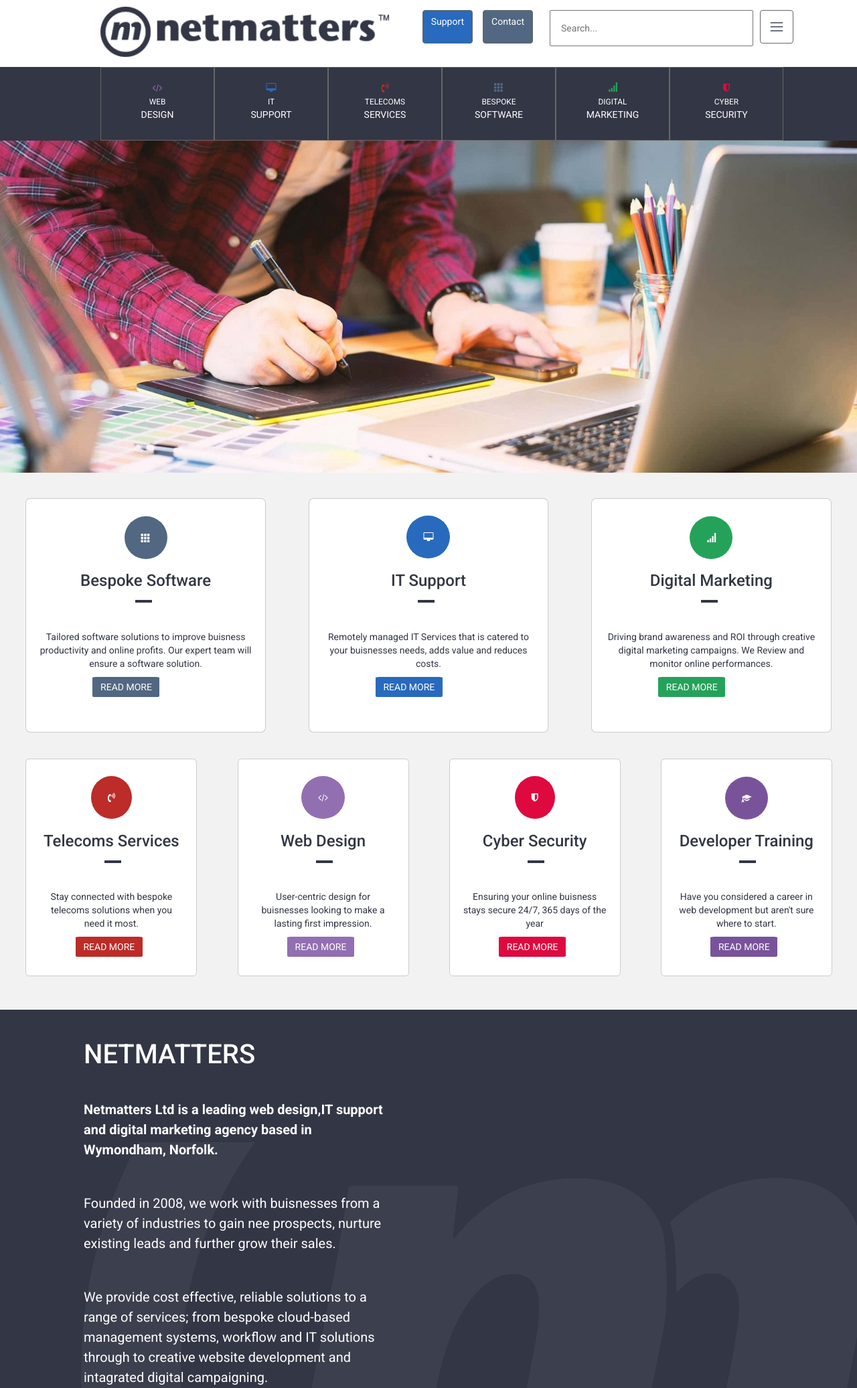
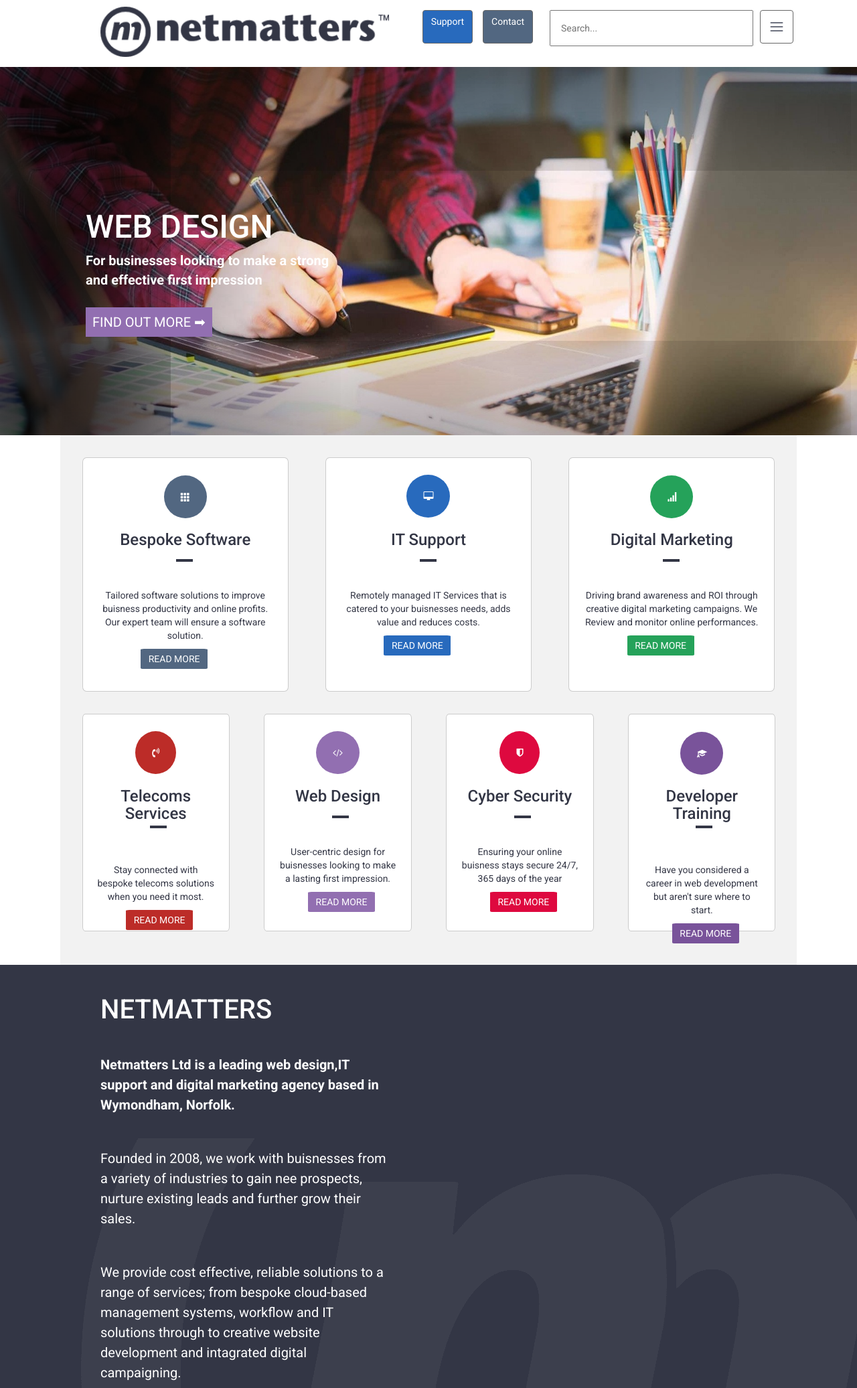
Before and after one commit to David-Every/Html-Css-Javascript-PHP-Reflection, a PHP site: page /html/index.html in a window 1280 px wide; the page is wider, and only the part inside the window is pictured. Shown: the top 2073 px of that part at 67% size. Run offline with PHP 8.4, Linux system fonts and the light colour scheme.

Commit message:
Sorts out padding on all elements adds carousel shadow

```diff
--- a/html/index.html
+++ b/html/index.html
@@ -141,7 +141,21 @@
 
     <body>
         <!-- <h1>Carousel images here</h1> Remove this when carousel is in -->
+        <!-- <div class = "top-img"> -->
+        <div class ="carousel-container">
+            <div>
                 <img class = "carousel" src="../img/Carousel images/web_design_slide_1.jpg" alt="Designing a website">
+                <div class = "shadow"> </div>
+                <div class ="carousel-overlay">
+                    <h1>Web Design</h1>
+                    <p> For businesses looking to make a strong and effective first impression</p>
+                    <a>Find out More &#10145; </a>
+                </div>
+            </div>
+
+        </div>
+
+        <!-- </div> -->
           <!-- Cards -->
         <div class = "card-nav">
             <div class = "row-1" >
@@ -314,6 +328,7 @@
     </body>
     <footer>
         <!-- Find a way to turn this on and off, with @media in scss -->
+    <div class = footer-container>
         <div class = "footer-web-design">
             <div class ="f-img-t" > </div>
             <div class = "color-overlay"></div>
@@ -357,7 +372,7 @@
                     <ul>
                         <li><a href = "#">Sitemap</a></li>
                         <li>Copyright Netmatters Ltd. 2020</li>
-                    <li>All rights reserved</li>
+                        <li>All rights reserved.</li>
                     </ul>
                 </div><!--/Website-->
 
@@ -379,5 +394,6 @@
                 <img class ="f-img" src = "../img/Footer-imgs/qms_hover.jpg" alt = "QMS">
                 <img class ="f-img" src = "../img/Footer-imgs/norfolk_charter_hover.jpg" alt ="Norfolk Carbon Charter Silver 2017">
             </div>
+    </div>
     </footer>
 </html>
--- a/scss/Cards/_news.scss
+++ b/scss/Cards/_news.scss
@@ -24,6 +24,8 @@
 }
 
 .news-container{
+    margin-left:6.5%;
+    margin-right:6.5%;
     & img{
         max-width:100%;
     }
@@ -65,7 +67,7 @@
         width:100%;
         height:auto;
 
-        margin:30px 25px 0 25px;
+        margin:30px 5px 0 5px;
         // margin-top: 200px;
    }
 }
@@ -76,8 +78,8 @@
         height:auto;
         //height:500px;
         &:first-child{
-            margin-left:3%;
-            margin-right:5%;
+            margin-left:2%;
+            margin-right:2%;
         }
         &:last-child{
             display: none;
@@ -92,10 +94,10 @@
     .news-card{
         width: 28%;
             height: 500px;
-            margin-right:5%;
+            margin-right:2%;
 
             &:first-child{
-                margin-left:3%;
+                margin-left:2%;
             }
             &:last-child{
                 margin-right: 0.1%;
--- a/scss/Cards/_services-card.scss
+++ b/scss/Cards/_services-card.scss
@@ -1,6 +1,9 @@
 
 
 .card-nav{
+    margin-left:7%;
+    margin-right: 7%;
+    background-color:darken($nm-primary, 5%);
 
     padding-bottom:50px;
     .row-1{  //Parent of row 1
--- /dev/null
+++ b/scss/Header/_carousel.scss
@@ -0,0 +1,100 @@
+@media(max-width:$break-sm){
+    .carousel{
+        width:100%;
+        height:550px;
+    }
+    .carousel-overlay{
+        position: absolute;
+        width:100%;
+        top:25%;
+        left: 25%;
+    }
+    .shadow{
+        position:absolute;
+        width: 100%;
+        height:87%;
+        //height:auto;
+        box-shadow:inset 200px 10px 450px 0 #000000;
+        top:16%;
+        left:0%;
+    }
+}
+
+@media(min-width:$break-m){
+    .carousel{
+        width:100%;
+        height:550px;
+    }
+
+    .carousel-overlay{
+        position: absolute;
+        top:35%;
+        left:35%;
+    }
+    .shadow{
+        position:absolute;
+        width: 100%;
+        height:87%;
+        //height:auto;
+        box-shadow:inset 250px 10px 450px 0 #000000;
+        top:16%;
+        left:0%;
+    }
+}
+
+@media (min-width:$break-lg){
+    .carousel{
+        width:100%;
+        height:550px;
+    }
+
+    .carousel-container {
+        position: relative;
+        color:$nm-primary;
+        .carousel-overlay{
+            position: absolute;
+            top: 35%;
+            left:10%;
+        }
+    }
+
+    .shadow{
+        position:absolute;
+        width: 100%;
+        height:100%;
+        //height:auto;
+        box-shadow:inset 250px 10px 450px 0 #000000;
+        top:0%;
+        left:0%;
+    }
+}
+
+
+
+.carousel-overlay{
+    color: $nm-primary;
+
+    h1{
+        text-transform: uppercase;
+        font-size: 48px;
+    }
+    p{
+        width:60%;
+        font-size:20px;
+        font-weight:700;
+        margin-bottom: 35px;
+    }
+    a{
+        background-color: $nm-web;
+        padding:10px;
+        text-decoration: none;
+        color:$nm-primary;
+        text-transform: uppercase;
+        font-size: 20px;
+        &:hover{
+            text-decoration: none;
+            color: $nm-primary;
+        }
+    }
+
+}
--- a/scss/Header/_nav.scss
+++ b/scss/Header/_nav.scss
@@ -1,5 +1,23 @@
+//TEMP MEDIA QUERY TO CHECK WORTH
+@media (min-width:$break-lg){
+    .nav-bar{
+        display:flex;
+    }
+}
+
+@media (min-width:$break-m){
+    .nav-bar{
+        display:none;
+    }
+}
+
+@media (max-width:$break-sm){
+    .nav-bar{
+        display:none;
+    }
+}
 .nav-bar {
-    display: flex;
+    // display: flex;
     flex-wrap: wrap;
     background-color: $nm-secondary;
 
--- a/scss/Other/_about-us.scss
+++ b/scss/Other/_about-us.scss
@@ -56,7 +56,7 @@
 
 @media (min-width:$break-lg){
     .content{
-        padding-left:100px;
+        padding-left:125px;
         width:45%;
     }
 }
--- a/scss/Other/_footer.scss
+++ b/scss/Other/_footer.scss
@@ -1,3 +1,6 @@
+.footer-container{
+    //margin-left:7%;
+}
 footer {
 
     .buisness-info{
@@ -9,6 +12,9 @@ footer {
         //padding: 50px 150px 50px;
         background-color: $nm-secondary;
         color: $nm-primary;
+        // padding-left:8%;
+        // padding-right: 8%;
+        padding:2% 8%;
 
             li{
                 list-style:none;
@@ -34,6 +40,12 @@ footer {
 .footer-icons,
 .footer-web-design{
     @include display;
+    // padding-left:7%;
+    // padding-right:7%;
+    // padding: top 20px;
+    height: 100px;
+
+    padding: 20px 7%;
 }
 .f-img{
     // background-image: url("../img/web_design/Busseys_hover.png");
--- a/scss/structure/_media-queries.scss
+++ b/scss/structure/_media-queries.scss
@@ -25,18 +25,8 @@ $break-lg: 1260px; //1000
         margin-left:none;
     }
 
-    .carousel {
-        width: 100%;
-        height: 550px;
-    }
 
 }
-// @media (min-width:$break-m){
-//     .nav-bar{
-//         display:none;
-//     }
-// }
-
 
 //Large
 
@@ -45,8 +35,4 @@ $break-lg: 1260px; //1000
     header .logo{
         margin-left:150px;
     }
-
-    .carousel {
-        width:100%;
-    }
 }
--- a/scss/style.css
+++ b/scss/style.css
@@ -49,18 +49,11 @@ h4 {
   header .logo {
     margin-left: none;
   }
-  .carousel {
-    width: 100%;
-    height: 550px;
-  }
 }
 
 @media (min-width: 1260px) {
   header .logo {
     margin-left: 150px;
-  }
-  .carousel {
-    width: 100%;
   }
 }
 
@@ -147,7 +140,7 @@ h4 {
 
 @media (min-width: 1260px) {
   .content {
-    padding-left: 100px;
+    padding-left: 125px;
     width: 45%;
   }
 }
@@ -170,6 +163,7 @@ footer .buisness-info {
       flex-wrap: wrap;
   background-color: #333645;
   color: #fff;
+  padding: 2% 8%;
 }
 
 footer .buisness-info li {
@@ -202,6 +196,8 @@ footer .buisness-info a:hover {
   -webkit-box-pack: justify;
       -ms-flex-pack: justify;
           justify-content: space-between;
+  height: 100px;
+  padding: 20px 7%;
 }
 
 .f-img {
@@ -529,6 +525,9 @@ footer .buisness-info a:hover {
 }
 
 .card-nav {
+  margin-left: 7%;
+  margin-right: 7%;
+  background-color: #f2f2f2;
   padding-bottom: 50px;
 }
 
@@ -712,6 +711,8 @@ footer .buisness-info a:hover {
 }
 
 .news-container {
+  margin-left: 6.5%;
+  margin-right: 6.5%;
   display: -webkit-box;
   display: -ms-flexbox;
   display: flex;
@@ -756,7 +757,7 @@ footer .buisness-info a:hover {
   .news-card {
     width: 100%;
     height: auto;
-    margin: 30px 25px 0 25px;
+    margin: 30px 5px 0 5px;
   }
 }
 
@@ -766,8 +767,8 @@ footer .buisness-info a:hover {
     height: auto;
   }
   .news-card:first-child {
-    margin-left: 3%;
-    margin-right: 5%;
+    margin-left: 2%;
+    margin-right: 2%;
   }
   .news-card:last-child {
     display: none;
@@ -781,10 +782,10 @@ footer .buisness-info a:hover {
   .news-card {
     width: 28%;
     height: 500px;
-    margin-right: 5%;
+    margin-right: 2%;
   }
   .news-card:first-child {
-    margin-left: 3%;
+    margin-left: 2%;
   }
   .news-card:last-child {
     margin-right: 0.1%;
@@ -792,10 +793,27 @@ footer .buisness-info a:hover {
   }
 }
 
+@media (min-width: 1260px) {
+  .nav-bar {
+    display: -webkit-box;
+    display: -ms-flexbox;
+    display: flex;
+  }
+}
+
+@media (min-width: 769px) {
+  .nav-bar {
+    display: none;
+  }
+}
+
+@media (max-width: 768px) {
+  .nav-bar {
+    display: none;
+  }
+}
+
 .nav-bar {
-  display: -webkit-box;
-  display: -ms-flexbox;
-  display: flex;
   -ms-flex-wrap: wrap;
       flex-wrap: wrap;
   background-color: #333645;
@@ -881,6 +899,104 @@ footer .buisness-info a:hover {
   padding: 15px 125px 15px 15px;
 }
 
+@media (max-width: 768px) {
+  .carousel {
+    width: 100%;
+    height: 550px;
+  }
+  .carousel-overlay {
+    position: absolute;
+    width: 100%;
+    top: 25%;
+    left: 25%;
+  }
+  .shadow {
+    position: absolute;
+    width: 100%;
+    height: 87%;
+    -webkit-box-shadow: inset 200px 10px 450px 0 #000000;
+            box-shadow: inset 200px 10px 450px 0 #000000;
+    top: 16%;
+    left: 0%;
+  }
+}
+
+@media (min-width: 769px) {
+  .carousel {
+    width: 100%;
+    height: 550px;
+  }
+  .carousel-overlay {
+    position: absolute;
+    top: 35%;
+    left: 35%;
+  }
+  .shadow {
+    position: absolute;
+    width: 100%;
+    height: 87%;
+    -webkit-box-shadow: inset 250px 10px 450px 0 #000000;
+            box-shadow: inset 250px 10px 450px 0 #000000;
+    top: 16%;
+    left: 0%;
+  }
+}
+
+@media (min-width: 1260px) {
+  .carousel {
+    width: 100%;
+    height: 550px;
+  }
+  .carousel-container {
+    position: relative;
+    color: #fff;
+  }
+  .carousel-container .carousel-overlay {
+    position: absolute;
+    top: 35%;
+    left: 10%;
+  }
+  .shadow {
+    position: absolute;
+    width: 100%;
+    height: 100%;
+    -webkit-box-shadow: inset 250px 10px 450px 0 #000000;
+            box-shadow: inset 250px 10px 450px 0 #000000;
+    top: 0%;
+    left: 0%;
+  }
+}
+
+.carousel-overlay {
+  color: #fff;
+}
+
+.carousel-overlay h1 {
+  text-transform: uppercase;
+  font-size: 48px;
+}
+
+.carousel-overlay p {
+  width: 60%;
+  font-size: 20px;
+  font-weight: 700;
+  margin-bottom: 35px;
+}
+
+.carousel-overlay a {
+  background-color: #926fb1;
+  padding: 10px;
+  text-decoration: none;
+  color: #fff;
+  text-transform: uppercase;
+  font-size: 20px;
+}
+
+.carousel-overlay a:hover {
+  text-decoration: none;
+  color: #fff;
+}
+
 /* Stops items from being selected / copied*/
 body {
   -webkit-user-select: none;
--- a/scss/style.scss
+++ b/scss/style.scss
@@ -22,7 +22,8 @@
 
 //Header
 '../scss/Header/dropdowns',
-'../scss/Header/nav';
+'../scss/Header/nav',
+'../scss/Header/carousel';
 
 
 
```
Also changed, not shown: 2 other files. Lines whose indentation alone changed are shown as unchanged.
